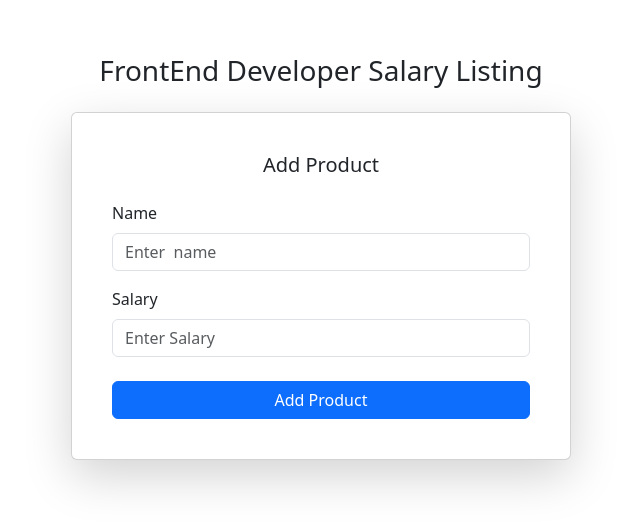
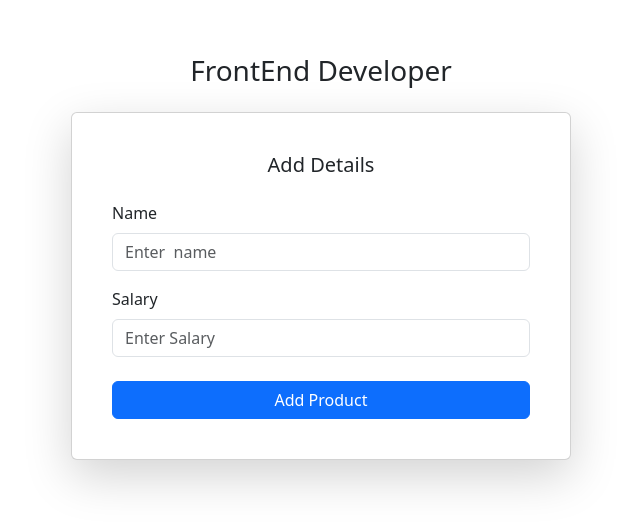
Before and after one commit to prakashwiser/redux-crud, a React (Vite) app: page / in a window 1280 px wide. Shown: the part 143-670 px from the top of the page, without its empty margins (319-959 px from the left). Built offline with nearby package versions, Linux system fonts and the light colour scheme.

Commit message:
refresh error

```diff
--- a/src/Components/AddProduct.jsx
+++ b/src/Components/AddProduct.jsx
@@ -19,10 +19,10 @@ const AddProduct = () => {
 
   return (
     <Container className="d-flex justify-content-center align-items-center min-vh-100 flex-column">
-      <h3 className="text-center mb-4">FrontEnd Developer Salary Listing</h3>
+      <h3 className="text-center mb-4">FrontEnd Developer </h3>
       <Card className="shadow-lg p-4" style={{ maxWidth: "500px", width: "100%" }}>
         <Card.Body>
-          <Card.Title className="text-center mb-4">Add Product</Card.Title>
+          <Card.Title className="text-center mb-4">Add Details</Card.Title>
           <Form onSubmit={handleSubmit}>
             <Form.Group controlId="productName" className="mb-3">
               <Form.Label> Name</Form.Label>
--- a/src/Components/ProductList.jsx
+++ b/src/Components/ProductList.jsx
@@ -10,6 +10,7 @@ const ProductList = () => {
   const products = useSelector((state) => state.products.products);
   const status = useSelector((state) => state.products.status);
   const navigate = useNavigate();
+
 
   useEffect(() => {
     dispatch(fetchProducts());
@@ -45,7 +46,7 @@ const ProductList = () => {
 
       <Container>
         <Row className="g-3 justify-content-center">
-          {products.map((product) => (
+          {[...products].reverse().map((product) => (
             <Col xs={12} md={6} lg={4} key={product.id}>
               <Card className="shadow-sm h-100">
                 <Card.Body>
```
